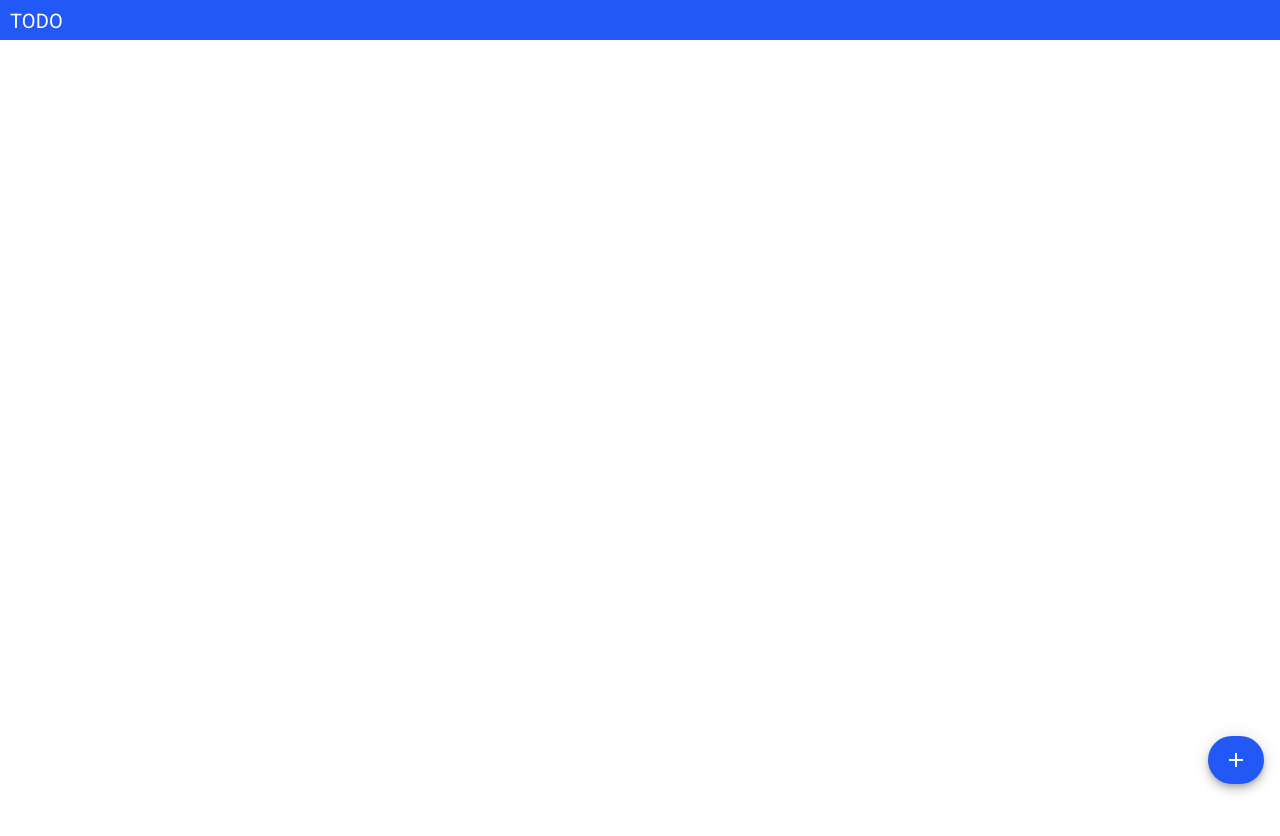
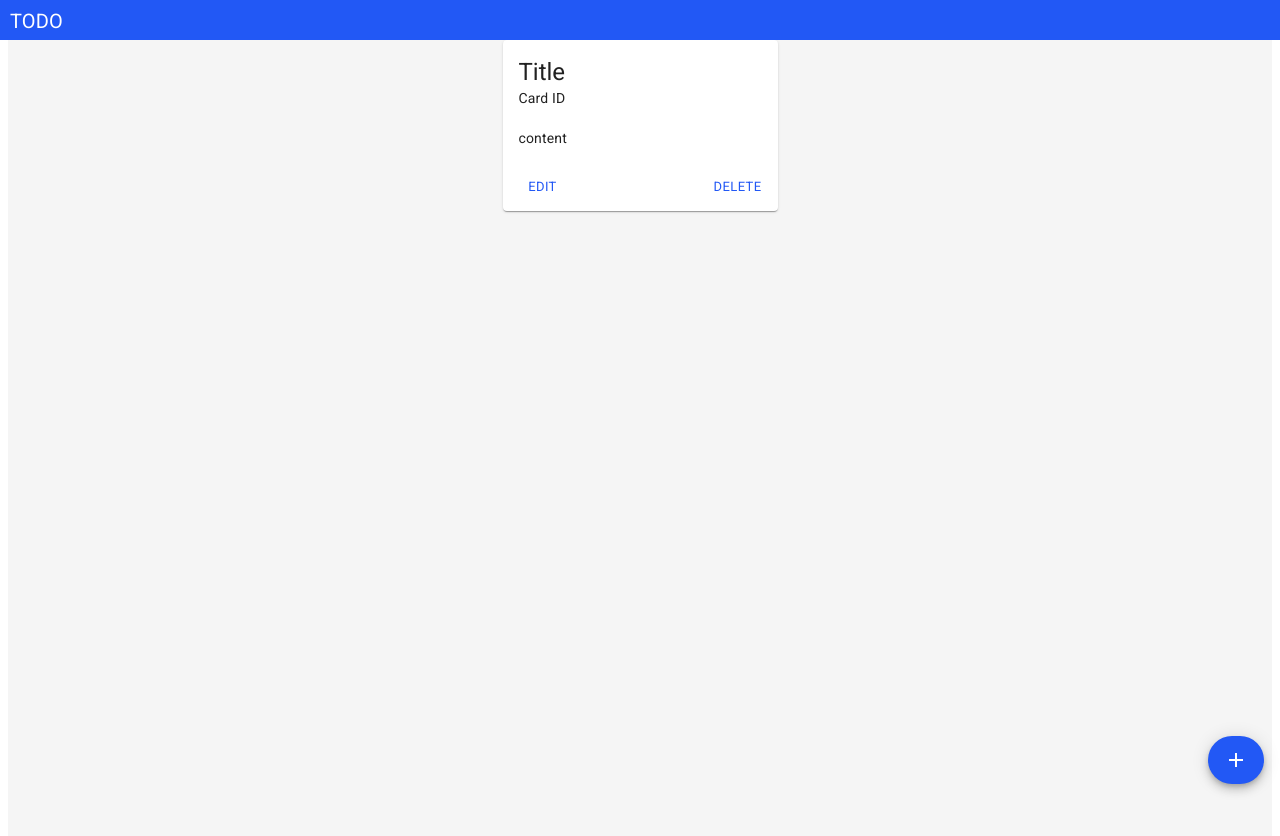
Before and after one commit to Abhishek-Kharpal/real-time-todo-fe, a React (Vite) app: page / in a window 1280 px wide. Shown: the top 836 px of the page. Before the commit the page ends 800 px from the top, so only its background shows below. Built offline with nearby package versions, Linux system fonts and the light colour scheme.

Commit message:
feat: add todo card layout

```diff
--- a/src/App.jsx
+++ b/src/App.jsx
@@ -3,9 +3,9 @@ import './App.css';
 import Header from './components/Header';
 import {ThemeProvider} from '@mui/material/styles';
 import theme from './components/theme';
-import {Fab} from '@mui/material';
+import {Fab, Box} from '@mui/material';
 import AddIcon from '@mui/icons-material/Add';
-
+import Todo from './components/todo';
 /**
  * @return {JSX.Element}
  * @description
@@ -14,7 +14,7 @@ import AddIcon from '@mui/icons-material/Add';
  */
 function App() {
   return (
-    <div className="App">
+    <Box className="App" sx={{backgroundColor: '#f5f5f5', height: '100vh'}}>
       <ThemeProvider theme={theme}>
         <Header />
         <Fab
@@ -26,8 +26,13 @@ function App() {
         >
           <AddIcon />
         </Fab>
+        <Box sx={{display: 'flex', justifyContent: 'center', mt: 5}}>
+          <Box sx={{maxWidth: '720px'}}>
+            <Todo />
+          </Box>
+        </Box>
       </ThemeProvider>
-    </div>
+    </Box>
   );
 }
 
--- /dev/null
+++ b/src/components/todo/index.jsx
@@ -0,0 +1,51 @@
+import React from 'react';
+import Box from '@mui/material/Box';
+import Card from '@mui/material/Card';
+import CardActions from '@mui/material/CardActions';
+import CardContent from '@mui/material/CardContent';
+import Button from '@mui/material/Button';
+import Typography from '@mui/material/Typography';
+
+/**
+ *
+ * @return {JSX.Element}
+ * @description
+ * This returns a todo card which contains the details of the todo.
+ */
+function Todo() {
+  return (
+    <Box
+      sx={{
+        display: 'flex',
+        justifyContent: 'center',
+      }}
+    >
+      <Box sx={{maxWidth: '720px'}}>
+        <Card sx={{minWidth: 275}}>
+          <CardContent>
+            <Typography variant="h5" component="div">
+              Title
+            </Typography>
+            <Typography variant="body2">
+              Card ID
+              <br />
+              <br/>
+              {'content'}
+            </Typography>
+          </CardContent>
+          <CardActions
+            sx={{
+              display: 'flex',
+              flexWrap: 'wrap',
+              justifyContent: 'space-between'}}
+          >
+            <Button size="small">Edit</Button>
+            <Button size="small">Delete</Button>
+          </CardActions>
+        </Card>
+      </Box>
+    </Box>
+  );
+};
+
+export default Todo;
```
